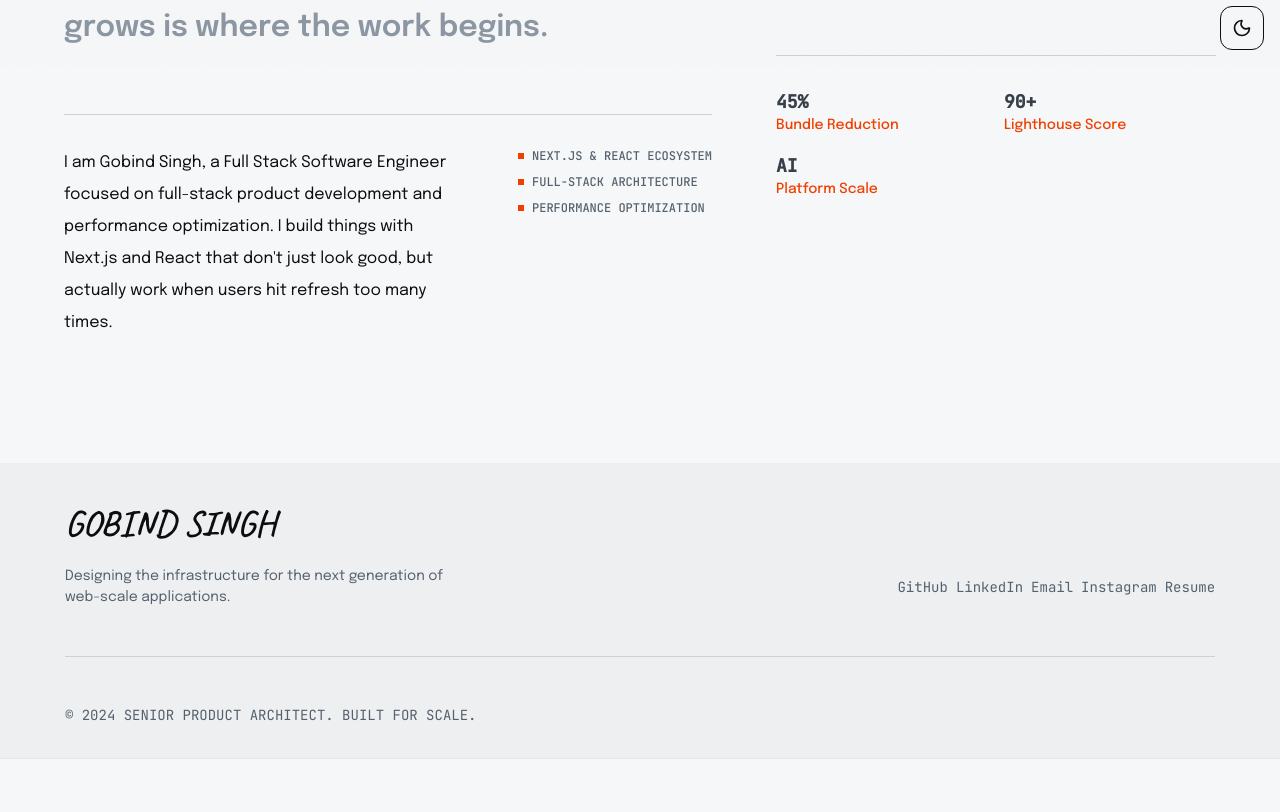
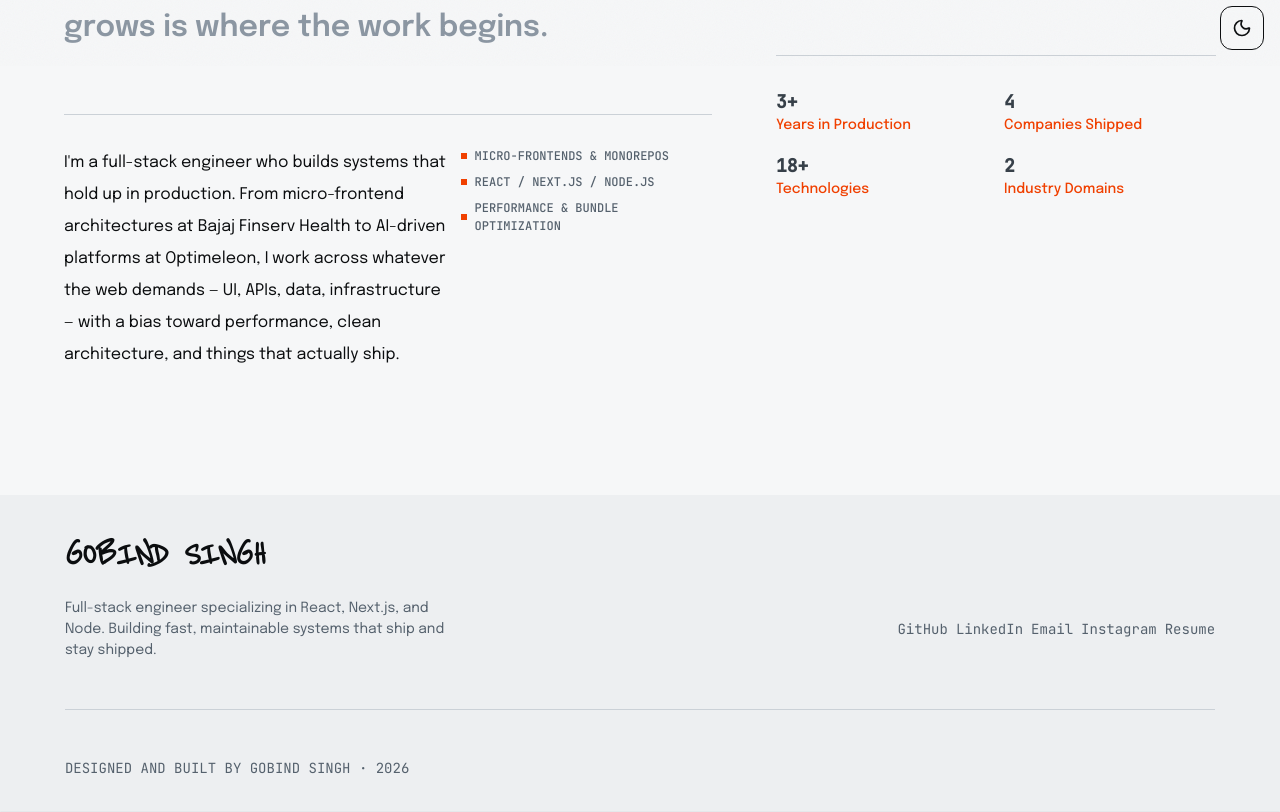
Before and after one commit to theGobindSingh/theGobindSingh, a Next.js app: page / in a window 1280 px wide. Shown: the part 734-1546 px from the top of the page. Before the commit the page ends 1493 px from the top, so only its background shows below. Built offline with nearby package versions, Linux system fonts and the light colour scheme; no server answers.

Commit message:
feat: update footer content, enhance hero section description, and improve layout with new components and styles

```diff
--- a/data.ts
+++ b/data.ts
@@ -133,8 +133,8 @@ export const footerData: {
 } = {
   title: fullName,
   description:
-    "Designing the infrastructure for the next generation of web-scale applications.",
-  footNote: "© 2024 SENIOR PRODUCT ARCHITECT. BUILT FOR SCALE.",
+    "Full-stack engineer specializing in React, Next.js, and Node. Building fast, maintainable systems that ship and stay shipped.",
+  footNote: "DESIGNED AND BUILT BY GOBIND SINGH · 2026",
   links: [
     ...Object.values(socialLinks),
     {
--- /dev/null
+++ b/src/app/home/components/section/index.tsx
@@ -0,0 +1,20 @@
+import FullWidthWrapper from "@components/full-width-wrapper";
+import { Fragment, PropsWithChildren } from "react";
+
+interface HomeSectionProps {
+  title: string;
+  description?: string | undefined;
+}
+
+const HomeSection = ({
+  title,
+  description,
+}: PropsWithChildren<HomeSectionProps>) => {
+  return (
+    <FullWidthWrapper>
+      <Fragment>{children}</Fragment>
+    </FullWidthWrapper>
+  );
+};
+
+export default HomeSection;
--- a/src/app/home/constants.ts
+++ b/src/app/home/constants.ts
@@ -1,19 +1,16 @@
-import { designation, fullName } from "@data";
-
 export const heroSection = {
   title: "Building\nsoftware\nis easy.",
   subtitle: "Keeping it reliable as complexity grows is where the work begins.",
-  desc: `I am ${fullName}, a ${designation}
-    focused on full-stack product development and performance optimization.
-    I build things with Next.js and React that don't just look good, but actually work when users hit refresh too many times.`,
+  desc: `I'm a full-stack engineer who builds systems that hold up in production. From micro-frontend architectures at Bajaj Finserv Health to AI-driven platforms at Optimeleon, I work across whatever the web demands — UI, APIs, data, infrastructure — with a bias toward performance, clean architecture, and things that actually ship.`,
   tags: [
-    "NEXT.JS & REACT ECOSYSTEM",
-    "FULL-STACK ARCHITECTURE",
-    "PERFORMANCE OPTIMIZATION",
+    "MICRO-FRONTENDS & MONOREPOS",
+    "REACT / NEXT.JS / NODE.JS",
+    "PERFORMANCE & BUNDLE OPTIMIZATION",
   ],
   impactTags: [
-    ["45%", "Bundle Reduction"],
-    ["90+", "Lighthouse Score"],
-    ["AI", "Platform Scale"],
+    ["3+", "Years in Production"],
+    ["4", "Companies Shipped"],
+    ["18+", "Technologies"],
+    ["2", "Industry Domains"],
   ],
 };
--- a/src/app/home/hero/right-side.tsx
+++ b/src/app/home/hero/right-side.tsx
@@ -26,6 +26,8 @@ const RightSide = () => {
       <Image
         src={image}
         alt={fullName}
+        priority
+        loading="eager"
         className={tw`
             aspect-3/4 h-auto
             w-full
--- a/src/app/layout.tsx
+++ b/src/app/layout.tsx
@@ -6,10 +6,10 @@ import LenisProvider from "@providers/lenis";
 import type { Metadata } from "next";
 import {
   Anton,
-  Caveat,
   Epilogue,
   JetBrains_Mono as JetBrainsMono,
   Newsreader,
+  Reenie_Beanie as ReenieBeanie,
 } from "next/font/google";
 import { cookies } from "next/headers";
 import { type PropsWithChildren } from "react";
@@ -39,9 +39,9 @@ const fontSerif = Newsreader({
   variable: "--ff-serif",
   display: "swap",
 });
-const fontCursive = Caveat({
+const fontCursive = ReenieBeanie({
   subsets: ["latin"],
-  weight: ["400", "500", "600", "700"],
+  weight: ["400"],
   variable: "--ff-cursive",
   display: "swap",
 });
--- a/src/components/header/index.tsx
+++ b/src/components/header/index.tsx
@@ -20,7 +20,7 @@ const Header = () => {
       className="flex items-center justify-between py-4"
       wrapperClassName={tw`
         fixed z-(--z-nav)
-        top-0
+        -top-px
         left-0
         border
         border-(--color-grey-100)
@@ -35,7 +35,7 @@ const Header = () => {
         id: "app-header",
       }}
     >
-      <div className="custom:backdrop pointer-events-none absolute top-0 left-0 z-[-1] size-full backdrop-blur-xs"></div>
+      <div className="custom:backdrop pointer-events-none absolute top-0 left-0 z-[-1] size-full backdrop-blur-[6px]"></div>
       <Link href="/" className="font-display text-(size:--fs-s) font-medium">
         {headerAndNavData.logoText}
       </Link>
```
Also changed, not shown: src/app/home/components/section/styles.ts (added), 2 other files (tests, documents, lock files or other folders).
